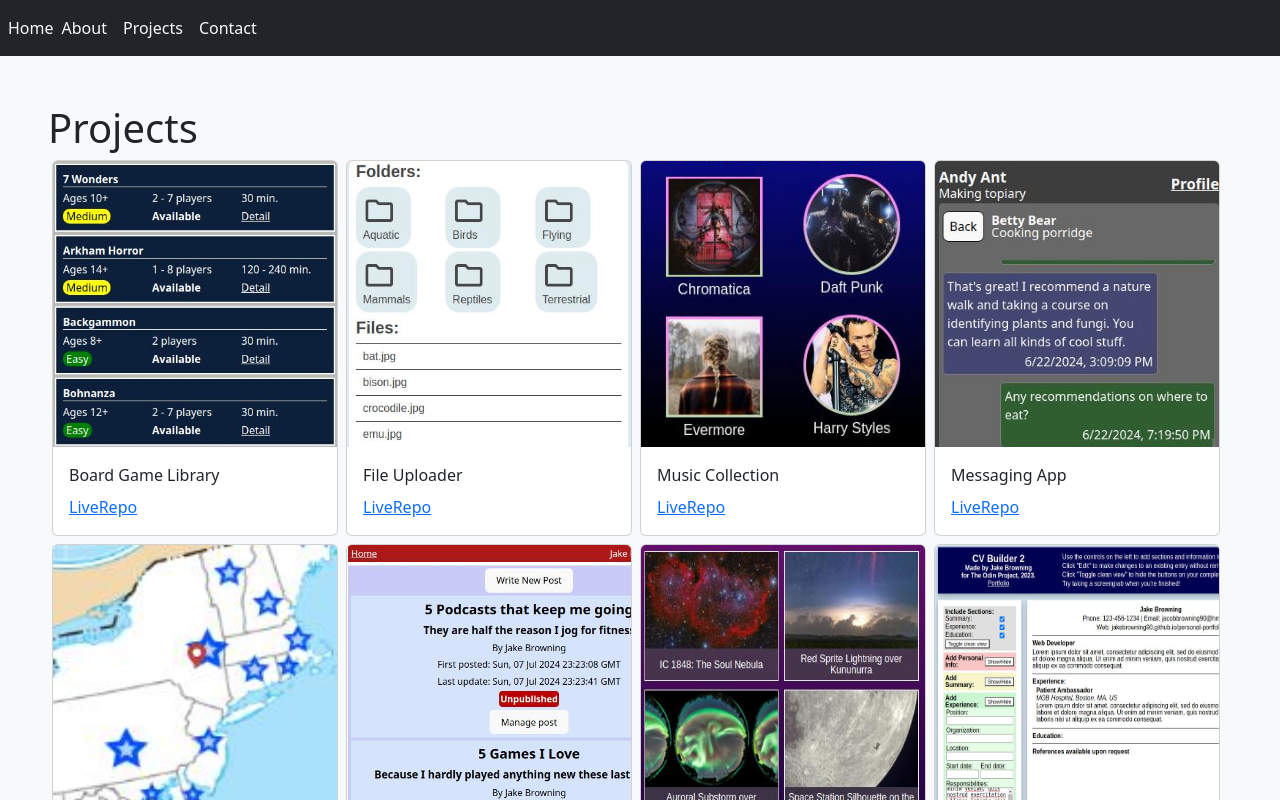
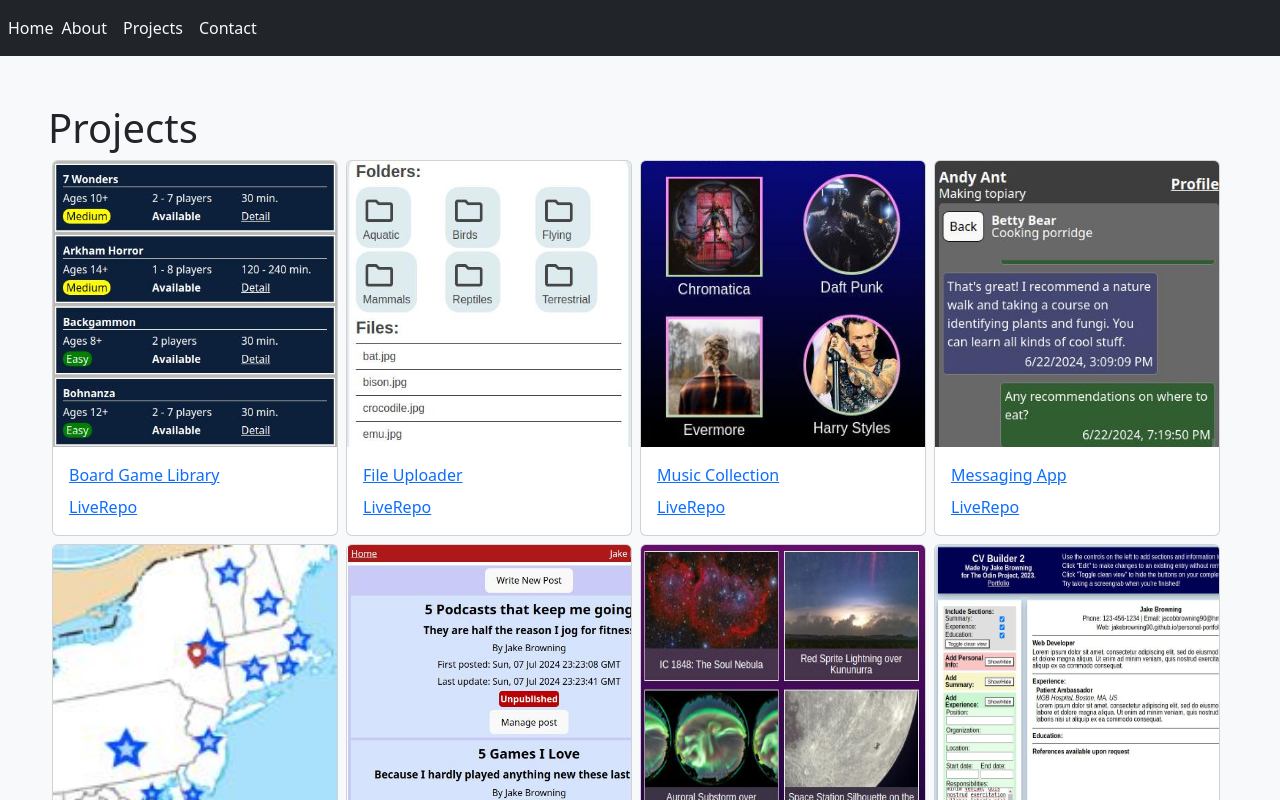
Before and after one commit to JakeBrowning90/personal-portfolio-2, a React (Vite) app: page /projects in a window 1280 px wide. Shown: the top 800 px of the page. Built offline with nearby package versions, Linux system fonts and the light colour scheme.

Commit message:
Test linking project thumbnail to detail page

```diff
--- a/src/App.jsx
+++ b/src/App.jsx
@@ -51,7 +51,7 @@ function App() {
           {/* Projects Gallery*/}
           <Route path="/projects" element={<ProjectsView />} />
           {/* Project Detail*/}
-          <Route path="/projects/*" element={<ProjectDetail />} />
+          <Route path="/projects/:id" element={<ProjectDetail />} />
           {/* Contact */}
           <Route path="/contact" element={<ContactView />} />
           {/* Error handler */}
--- a/src/components/ProjectCard.jsx
+++ b/src/components/ProjectCard.jsx
@@ -1,4 +1,5 @@
 import React, { useState } from "react";
+import { Routes, Route, Link, useNavigate } from "react-router";
 // import apiSource
 
 function ProjectCard({ project }) {
@@ -16,10 +17,12 @@ function ProjectCard({ project }) {
       <div className="card h-100">
         <img src={project.thumbnail} alt="" className="card-img-top h-100" />
         <div className="card-body">
-          <p className="card-title">{project.title}</p>
+          <Link to={`/projects/${project.id}`}>
+            <p className="card-title">{project.title}</p>
+          </Link>
           {/* <p>{project.desc}</p> */}
-            <a href={project.liveLink}>Live</a>
-            <a href={project.repoLink}>Repo</a>
+          <a href={project.liveLink}>Live</a>
+          <a href={project.repoLink}>Repo</a>
         </div>
       </div>
     </div>
--- a/src/components/ProjectDetail.jsx
+++ b/src/components/ProjectDetail.jsx
@@ -1,4 +1,6 @@
 import React, { useState } from "react";
+import { Link, useParams } from "react-router";
+
 // import apiSource
 
 function ProjectDetail(
@@ -7,11 +9,17 @@ function ProjectDetail(
   }
 ) {
   // State declarations
+  const [project, setProject] = useState("")
   // Functions
+  const { projectId } = useParams();
+
   // Render
-  return <div>
-    <h1>Project Detail</h1>
-  </div>;
+  return (
+    <div>
+      <h1>Project Detail</h1>
+      <p>{projectId}</p>
+    </div>
+  );
 }
 
 export default ProjectDetail;
--- a/src/components/ProjectsView.jsx
+++ b/src/components/ProjectsView.jsx
@@ -1,4 +1,5 @@
 import React, { useState } from "react";
+import { Routes, Route, Link, useNavigate } from "react-router";
 import ProjectCard from "./ProjectCard";
 import projectsList from "../projectList";
 // import apiSource
```
